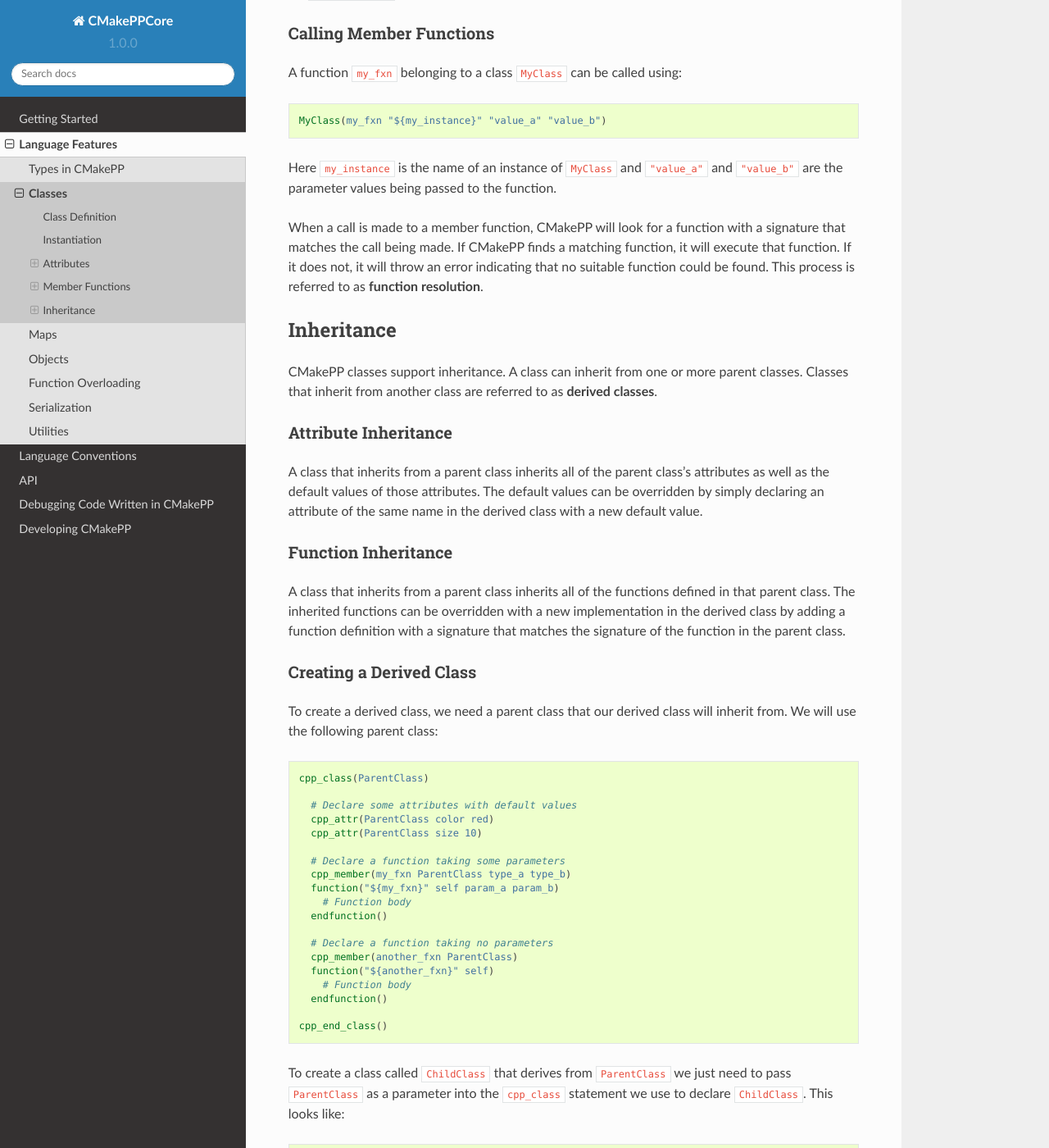
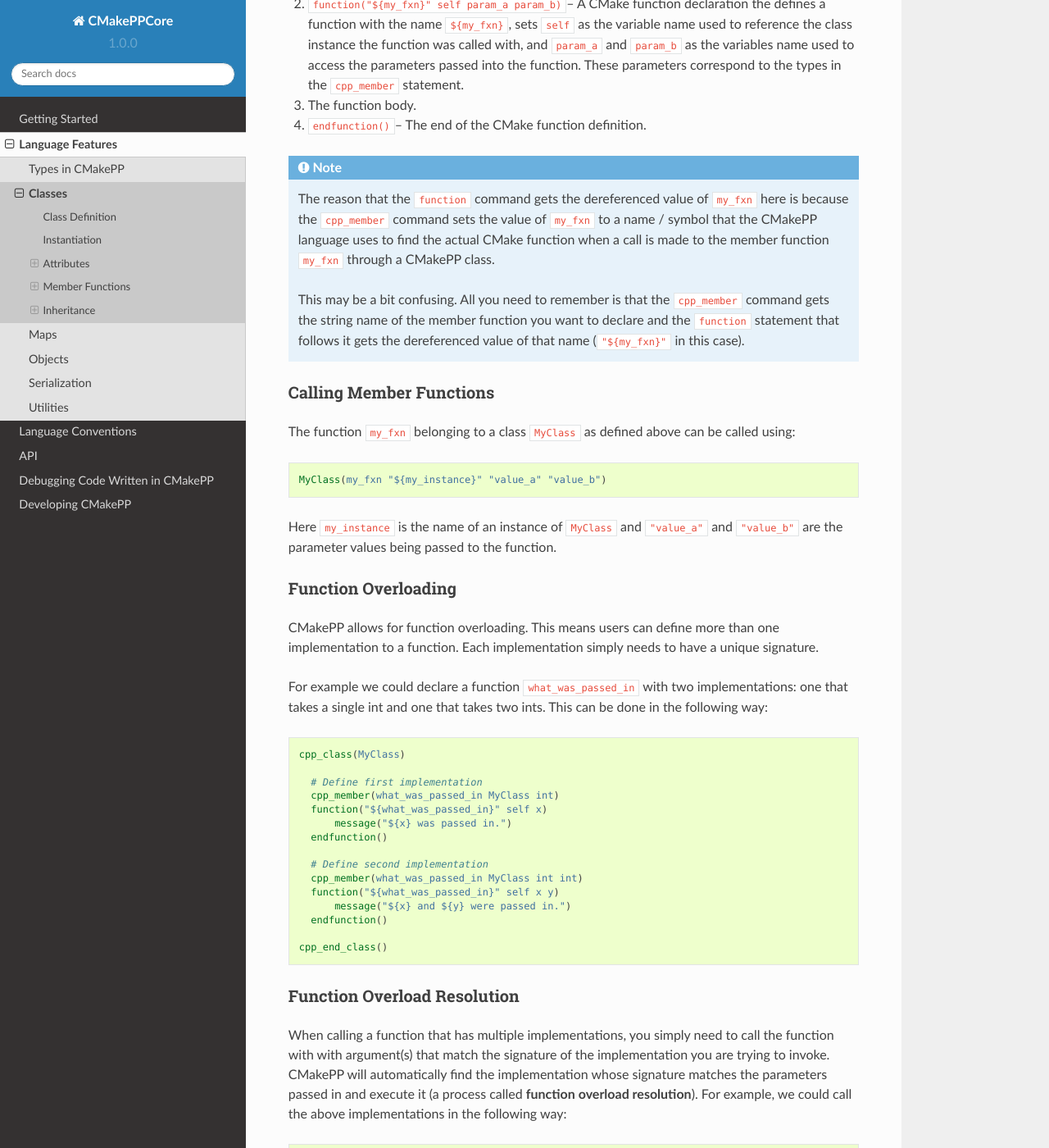
Before and after one commit to CMakePP/CMakePPLang, a Sphinx documentation site: the page built from docs/source/features/classes.rst, in a window 1280 px wide and 1400 px high, scrolled down 2839 px. Shown: the whole window at 82% size. Built offline with Sphinx 7.4.7 and the Read the Docs theme 2.0.0, drawn with Linux system fonts in a browser that asks for light colours; some of the changed text lies outside the part shown.

Commit message:
updates Classes documentation and moves Function Overloading section into Classes section

```diff
--- a/docs/source/features/classes.rst
+++ b/docs/source/features/classes.rst
@@ -40,7 +40,7 @@ created using the following:
 Attributes
 ==========
 
-CMakePP classes can contain attributes. These attributes take default values
+CMakePP classes can contain **attributes**. These attributes take default values
 that are declared when the class is defined. An instance of a class can have
 its attributes retrieved and modified from within the class or from without the
 class.
@@ -101,9 +101,14 @@ set, ``my_attr`` is where the name of the attribute you want to set, and
 Member Functions
 ================
 
-CMakePP classes can contain member functions. This functions are similar to
-regular CMake functions. The main difference is that they belong to a CMakePP
-class.
+CMakePP classes can contain **member functions**. These functions are similar to
+regular CMake functions. The main differences being that they:
+
+* belong to a CMakePP class and can only be called using an instance of that
+  class
+* have a **signature** that defines the types of the parameters that the
+  function expects
+* can be **overloaded** with multiple implementations for different signatures
 
 Defining Member Functions
 -------------------------
@@ -115,18 +120,22 @@ Member function definitions are structured in the following way:
 
 .. code-block:: cmake
 
-  cpp_member(my_fxn MyClass type_a type_b)
-  function("${my_fxn}" self param_a param_b)
+  cpp_class(MyClass)
 
-    # The body of the function
+    cpp_member(my_fxn MyClass type_a type_b)
+    function("${my_fxn}" self param_a param_b)
 
-    # ${self} can be used to access the instance of MyClass
-    # the function is being called with
+      # The body of the function
 
-    # ${param_a} and ${param_b} can be used to access the
-    # values of the parameters passed into the function
+      # ${self} can be used to access the instance of MyClass
+      # the function is being called with
 
-  endfunction()
+      # ${param_a} and ${param_b} can be used to access the
+      # values of the parameters passed into the function
+
+    endfunction()
+
+  cpp_end_class()
 
 The structure of the above function definition contains the following pieces:
 
@@ -136,20 +145,34 @@ The structure of the above function definition contains the following pieces:
    that the function takes in. In this case there are two parameters of the
    types ``type_a`` and ``type_b``.
 2. ``function("${my_fxn}" self param_a param_b)``-- A CMake function declaration
-   the defines a function with the name ``${my_fxn}``, ``self`` as the name
-   used to reference the class instance the function was called with, and
-   ``param_a`` and ``param_b`` as the names used to access the parameters
-   passed into the function. These parameters that correspond to the types in
-   the ``cpp_member`` statement.
+   the defines a function with the name ``${my_fxn}``, sets ``self`` as the
+   variable name used to reference the class instance the function was called
+   with, and ``param_a`` and ``param_b`` as the variables name used to access
+   the parameters passed into the function. These parameters correspond to the
+   types in the ``cpp_member`` statement.
 
 3. The function body.
 
 4. ``endfunction()``-- The end of the CMake function definition.
 
+.. note::
+
+  The reason that the ``function`` command gets the dereferenced value of
+  ``my_fxn`` here is because the ``cpp_member`` command sets the value of
+  ``my_fxn`` to a name / symbol that the CMakePP language uses to find the
+  actual CMake function when a call is made to the member function ``my_fxn``
+  through a CMakePP class.
+
+  This may be a bit confusing. All you need to remember is that the
+  ``cpp_member`` command gets the string name of the member function you want to
+  declare and the ``function`` statement that follows it gets the dereferenced
+  value of that name (``"${my_fxn}"`` in this case).
+
 Calling Member Functions
 ------------------------
 
-A function ``my_fxn`` belonging to a class ``MyClass`` can be called using:
+The function ``my_fxn`` belonging to a class ``MyClass`` as defined above can
+be called using:
 
 .. code-block:: cmake
 
@@ -158,11 +181,64 @@ A function ``my_fxn`` belonging to a class ``MyClass`` can be called using:
 Here ``my_instance`` is the name of an instance of ``MyClass`` and ``"value_a"``
 and ``"value_b"`` are the parameter values being passed to the function.
 
-When a call is made to a member function, CMakePP will look for a function with
-a signature that matches the call being made. If CMakePP finds a matching
-function, it will execute that function. If it does not, it will throw an error
-indicating that no suitable function could be found. This process is referred to
-as **function resolution**.
+Function Overloading
+--------------------
+
+CMakePP allows for function overloading. This means users can define more than
+one implementation to a function. Each implementation simply needs to have a
+unique signature.
+
+For example we could declare a function ``what_was_passed_in`` with two
+implementations: one that takes a single int and one that takes two ints. This
+can be done in the following way:
+
+.. code-block:: cmake
+
+  cpp_class(MyClass)
+
+    # Define first implementation
+    cpp_member(what_was_passed_in MyClass int)
+    function("${what_was_passed_in}" self x)
+        message("${x} was passed in.")
+    endfunction()
+
+    # Define second implementation
+    cpp_member(what_was_passed_in MyClass int int)
+    function("${what_was_passed_in}" self x y)
+        message("${x} and ${y} were passed in.")
+    endfunction()
+
+  cpp_end_class()
+
+Function Overload Resolution
+----------------------------
+
+When calling a function that has multiple implementations, you simply need to
+call the function with with argument(s) that match the signature of the
+implementation you are trying to invoke. CMakePP will automatically find the
+implementation whose signature matches the parameters passed in and execute it
+(a process called **function overload resolution**). For example, we could call
+the above implementations in the following way:
+
+.. code-block:: cmake
+
+  # Create instance of MyClass
+  MyClass(CTOR my_instance)
+
+  # Call first implementation
+  MyClass(what_was_passed_in "${my_instance}" 1)
+
+  # Outputs: 1 was passed in.
+
+  # Call second implementation
+  MyClass(what_was_passed_in "${my_instance}" 2 3)
+
+  # Outputs: 2 and 3 were passed in.
+
+.. note::
+
+  If no function with a signature that matches the given parameters can be
+  found, CMakePP will throw an error indicating this.
 
 Inheritance
 ===========
--- a/docs/source/features/index.rst
+++ b/docs/source/features/index.rst
@@ -11,6 +11,5 @@ This part gives an overview of the features of the CMakePP language.
    classes
    maps
    objects
-   function_overloading
    serialization
    utilities
```
Also changed, not shown: docs/source/features/function_overloading.rst (deleted, +0 -56 lines).
